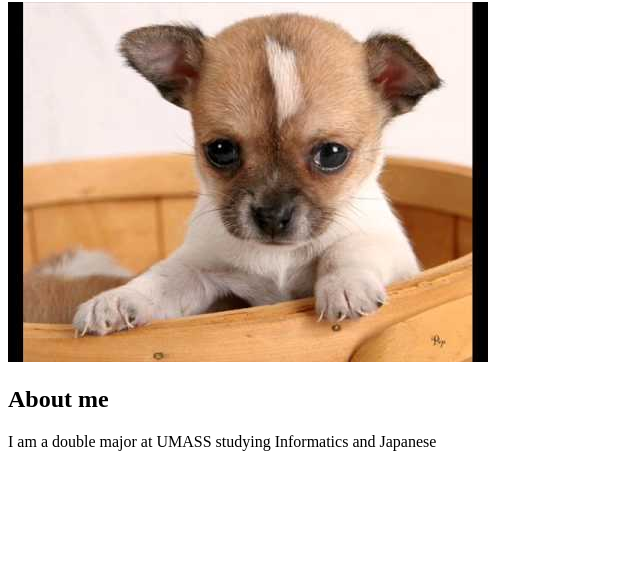
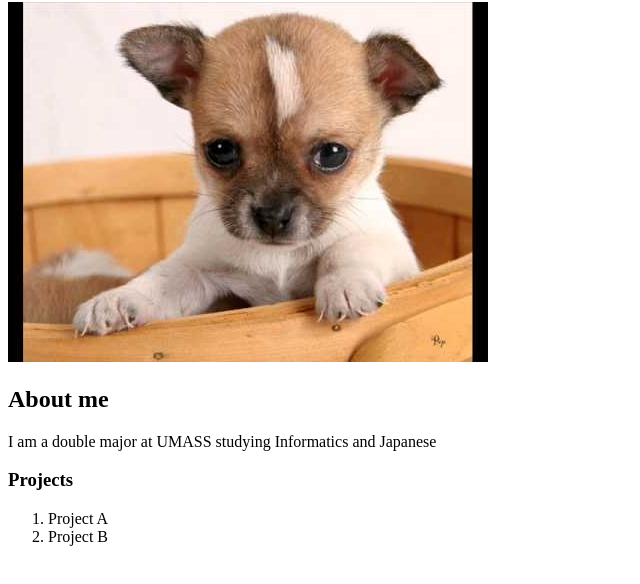
Before and after one commit to DanSC111/DanSC111.github.io, a plain HTML site: page index.html in a window 1280 px wide. Shown: the part 78-662 px from the top of the page, without its empty margins (0-640 px from the left). Drawn offline with Linux system fonts and the light colour scheme.

Commit message:
Update index.html

```diff
--- a/index.html
+++ b/index.html
@@ -5,6 +5,11 @@
 <img src="dog.jpg" alt="Totally me"/>
 <h2>About me</h2>
 <p>I am a double major at UMASS studying Informatics and Japanese</p>
+<h3>Projects</h3>
+<ol>
+<li>Project A</li>
+<li>Project B</li>
+</ol>
 
 </body>
 </html>
```
